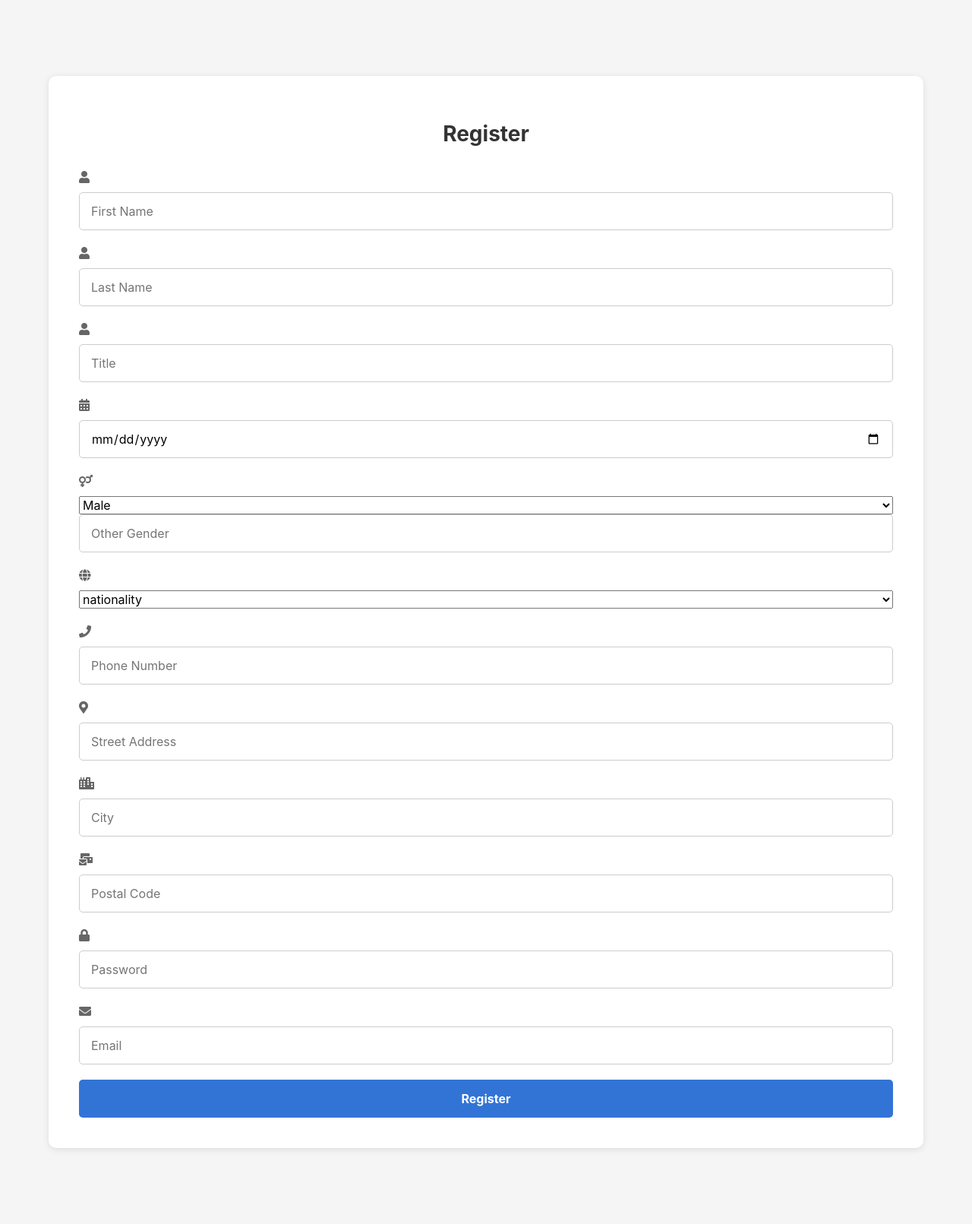
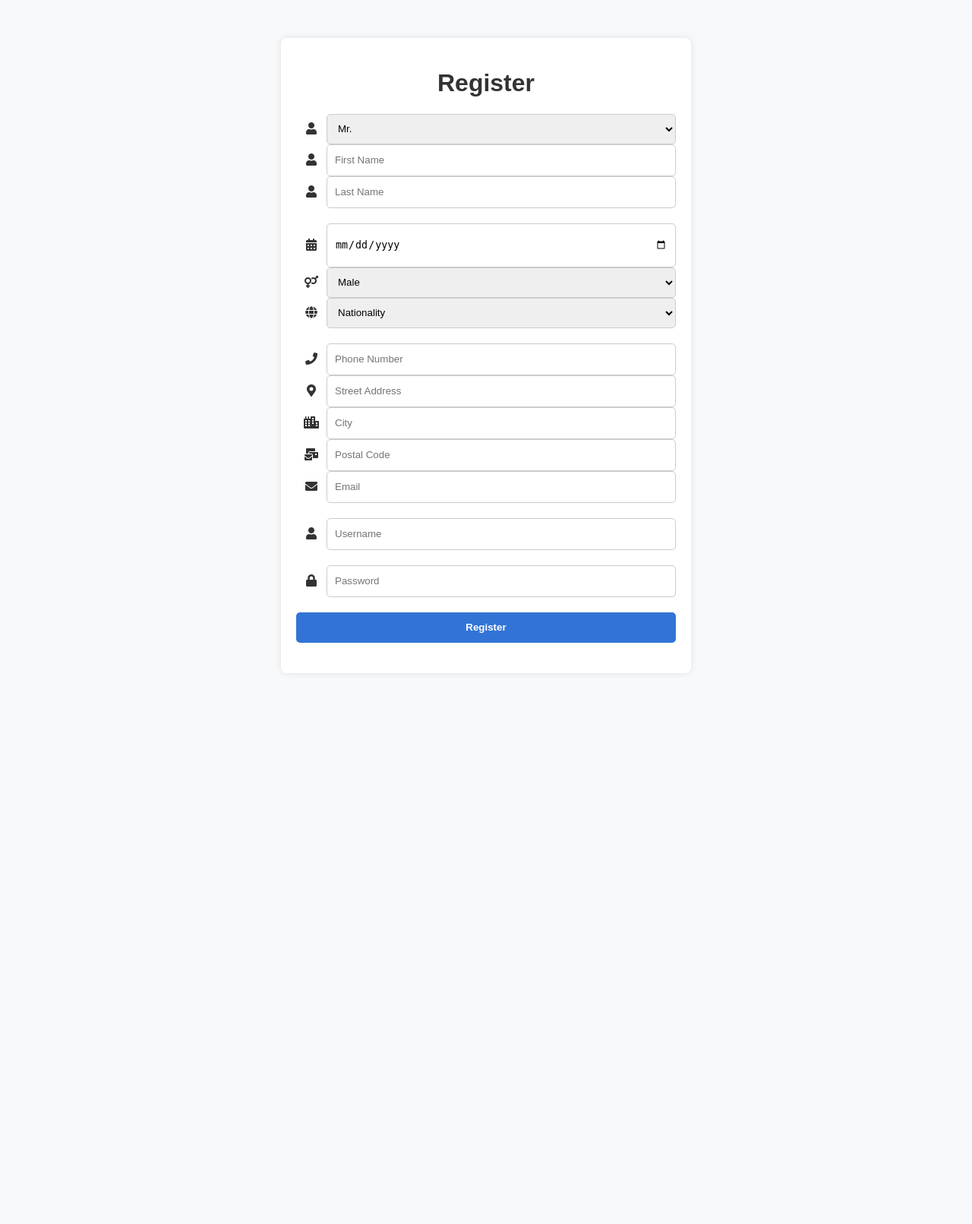
Before and after one commit to semajavoye/MiaCAD, a PHP site: page /register.php in a window 1280 px wide. Shown: the whole page at 76% size. After the commit the page ends 846 px from the top, so only its background shows below. Run offline with PHP 8.4, Linux system fonts and the light colour scheme.

Commit message:
Register Form

```diff
--- a/src/frontend/css/register.css
+++ b/src/frontend/css/register.css
@@ -1,86 +1,71 @@
-* {
-    box-sizing: border-box;
-    font-family: -apple-system, BlinkMacSystemFont, "Segoe UI", Roboto, Oxygen, Ubuntu, Cantarell, "Fira Sans", "Droid Sans", "Helvetica Neue", Arial, sans-serif;
-    font-size: 16px;
+:root {
+    --primary-color: #3274d6;
 }
 
 body {
-    background-color: #f5f5f5; /* Light background color */
+    background-color: #f8f9fa;
     margin: 0;
+    font-family: Arial, sans-serif;
 }
 
 .register {
     width: 90%;
-    max-width: 1200px; /* Set max-width for better responsiveness */
-    background-color: #ffffff;
-    box-shadow: 0 2px 10px rgba(0, 0, 0, 0.1); /* Slightly elevated box shadow */
-    margin: 100px auto;
-    padding: 40px;
-    border-radius: 10px;
+    max-width: 500px;
+    margin: 50px auto;
+    padding: 20px;
+    background-color: #fff;
+    box-shadow: 0 0 10px rgba(0, 0, 0, 0.1);
+    border-radius: 8px;
 }
 
 .register h1 {
     text-align: center;
-    color: #333333; /* Darker text color */
-    font-size: 28px;
-    margin-bottom: 30px;
+    color: #333;
 }
 
-.register form {
-    display: grid;
-    grid-template-columns: 1fr; /* Single column layout for better mobile responsiveness */
-    gap: 20px;
+.form-group {
+    margin-bottom: 20px;
 }
 
-.register form .form-group {
+.input-group {
     display: flex;
-    flex-direction: column;
+    align-items: center;
 }
 
-.register form label {
-    margin-bottom: 10px;
-    color: #666666; /* Slightly muted label color */
+.input-group label {
+    flex: 0 0 40px;
+    text-align: center;
+    color: #333;
 }
 
-.register form input[type="password"],
-.register form input[type="text"],
-.register form input[type="email"],
-.register form input[type="number"],
-.register form input[type="tel"],
-.register form input[type="date"] {
-    width: 100%;
-    height: 50px;
-    border: 1px solid #cccccc; /* Lighter border color */
-    padding: 0 15px;
+.input-group input,
+.input-group select {
+    flex: 1;
+    height: 40px;
+    padding: 0 10px;
+    border: 1px solid #ccc;
     border-radius: 5px;
-    transition: border-color 0.3s ease; /* Smooth border transition */
 }
 
-.register form input[type="password"]:focus,
-.register form input[type="text"]:focus,
-.register form input[type="email"]:focus {
-    border-color: #3274d6; /* Highlight border color on focus */
-    outline: none;
+.input-group input[type="date"] {
+    padding: 8px 10px;
 }
 
-.register form input[type="submit"] {
+.form-group input[type="submit"] {
     width: 100%;
-    padding: 15px;
+    height: 40px;
     background-color: #3274d6;
-    border: 0;
+    border: none;
     border-radius: 5px;
+    color: #fff;
+    font-weight: bold;
     cursor: pointer;
-    font-weight: bold;
-    color: #ffffff;
-    transition: background-color 0.3s ease; /* Smooth background transition */
 }
 
-.register form input[type="submit"]:hover {
-    background-color: #2868c7;
+.form-group input[type="submit"]:hover {
+    background-color: #285f8f;
 }
 
-@media (max-width: 768px) {
-    .register {
-        margin-top: 50px; /* Adjust margin for smaller screens */
-    }
+.hidden {
+    display: none;
 }
--- a/src/frontend/register.php
+++ b/src/frontend/register.php
@@ -11,62 +11,65 @@ include "header.php";
     <div class="register">
         <h1>Register</h1>
         <form action="authenticate.php" method="post" autocomplete="off">
-            <div class="form-group">
-                <label for="vorname">
-                    <i class="fas fa-user"></i>
-                </label>
-                <input type="text" name="vorname" placeholder="First Name" id="vorname">
+            <div class="form-group names">
+                <div class="input-group">
+                    <label for="title"><i class="fas fa-user"></i></label>
+                    <select name="title" id="title" required>
+                        <option value="mr">Mr.</option>
+                        <option value="mrs">Mrs.</option>
+                        <option value="miss">Miss</option>
+                        <option value="dr">Dr.</option>
+                        <option value="prof">Prof.</option>
+                        <option value="other">Other</option>
+                    </select>
+                    <input type="text" name="titleInput" id="titleInput" placeholder="Other Title" class="hidden">
+                    <script>
+                        document.getElementById("title").addEventListener("change", function() {
+                            if (this.value === "other") {
+                                document.getElementById("titleInput").classList.remove("hidden");
+                            } else {
+                                document.getElementById("titleInput").classList.add("hidden");
+                            }
+                        });
+                    </script>
+                </div>
+                <div class="input-group">
+                    <label for="vorname"><i class="fas fa-user"></i></label>
+                    <input type="text" name="vorname" id="vorname" placeholder="First Name" required>
+                </div>
+                <div class="input-group">
+                    <label for="nachname"><i class="fas fa-user"></i></label>
+                    <input type="text" name="nachname" id="nachname" placeholder="Last Name" required>
+                </div>
             </div>
 
-            <div class="form-group">
-                <label for="nachname">
-                    <i class="fas fa-user"></i>
-                </label>
-                <input type="text" name="nachname" placeholder="Last Name" id="nachname">
+            <div class="form-group infos">
+                <div class="input-group">
+                    <label for="geburtsdatum"><i class="fas fa-calendar-alt"></i></label>
+                    <input type="date" name="geburtsdatum" id="geburtsdatum" required>
                 </div>
-
-            <div class="form-group">
-                <label for="titel">
-                    <i class="fas fa-user"></i>
-                </label>
-                <input type="text" name="titel" placeholder="Title" id="titel">
-            </div>
-
-            <div class="form-group">
-                <label for="geburtsdatum">
-                    <i class="fas fa-calendar-alt"></i>
-                </label>
-                <input type="date" name="geburtsdatum" id="geburtsdatum">
-            </div>
-
-            <div class="form-group">
-                <label for="geschlecht">
-                    <i class="fas fa-venus-mars"></i>
-                </label>
-                <select name="gender" id="genderSelect">
+                <div class="input-group">
+                    <label for="gender"><i class="fas fa-venus-mars"></i></label>
+                    <select name="gender" id="genderSelect" required>
                         <option value="male">Male</option>
                         <option value="female">Female</option>
                         <option value="other">Other</option>
-                    <script>document.getElementById('genderSelect').addEventListener('change', function() {
-    var otherInput = document.getElementById('otherGenderInput');
-    if (this.value === 'other') {
-        otherInput.style.display = 'block';
-        otherInput.classList.remove('hidden');
-    } else {
-        otherInput.style.display = 'none';
-        otherInput.classList.add('hidden');
-    }
-});</script>
                     </select>
                     <input type="text" name="otherGender" id="otherGenderInput" placeholder="Other Gender" class="hidden">
+                    <script>
+                        document.getElementById("genderSelect").addEventListener("change", function() {
+                            if (this.value === "other") {
+                                document.getElementById("otherGenderInput").classList.remove("hidden");
+                            } else {
+                                document.getElementById("otherGenderInput").classList.add("hidden");
+                            }
+                        });
+                    </script>
                 </div>
-
-            <div class="form-group">
-                <label for="nationalität">
-                    <i class="fas fa-globe"></i>
-                </label>
+                <div class="input-group">
+                    <label for="nationality"><i class="fas fa-globe"></i></label>
                     <select name="nationality">
-                    <option value="">nationality</option>
+                        <option value="">Nationality</option>
                         <option value="afghan">Afghan</option>
                         <option value="albanian">Albanian</option>
                         <option value="algerian">Algerian</option>
@@ -261,52 +264,50 @@ include "header.php";
                         <option value="zimbabwean">Zimbabwean</option>
                     </select>
                 </div>
+            </div>
 
-            <div class="form-group">
-                <label for="telefonnummer">
-                    <i class="fas fa-phone"></i>
-                </label>
-                <input type="tel" name="telefonnummer" placeholder="Phone Number" id="telefonnummer">
+            <div class="form-group personalInformation">
+                <div class="input-group">
+                    <label for="telefonnummer"><i class="fas fa-phone"></i></label>
+                    <input type="tel" name="telefonnummer" id="telefonnummer" placeholder="Phone Number" required>
+                </div>
+                <div class="input-group">
+                    <label for="strasse"><i class="fas fa-map-marker-alt"></i></label>
+                    <input type="text" name="strasse" id="strasse" placeholder="Street Address" required>
+                </div>
+                <div class="input-group">
+                    <label for="ort"><i class="fas fa-city"></i></label>
+                    <input type="text" name="ort" id="ort" placeholder="City" required>
+                </div>
+                <div class="input-group">
+                    <label for="plz"><i class="fas fa-mail-bulk"></i></label>
+                    <input type="text" name="plz" id="plz" placeholder="Postal Code" required>
+                </div>
+                <div class="input-group">
+                    <label for="email"><i class="fas fa-envelope"></i></label>
+                    <input type="email" name="email" id="email" placeholder="Email" required>
+                </div>
             </div>
 
             <div class="form-group">
-                <label for="strasse">
-                    <i class="fas fa-map-marker-alt"></i>
-                </label>
-                <input type="text" name="strasse" placeholder="Street Address" id="strasse">
+                <div class="input-group">
+                    <label for="username"><i class="fas fa-user"></i></label>
+                    <input type="text" name="username" id="username" placeholder="Username" required>
+                </div>
+            </div>
+            <div class="form-group">
+                <div class="input-group">
+                    <label for="password"><i class="fas fa-lock"></i></label>
+                    <input type="password" name="password" id="password" placeholder="Password" required>
+                </div>
             </div>
 
             <div class="form-group">
-                <label for="ort">
-                    <i class="fas fa-city"></i>
-                </label>
-                <input type="text" name="ort" placeholder="City" id="ort">
+                <input type="submit" name="register" value="Register">
             </div>
-
-            <div class="form-group">
-                <label for="plz">
-                    <i class="fas fa-mail-bulk"></i>
-                </label>
-                <input type="text" name="plz" placeholder="Postal Code" id="plz">
-            </div>
-
-            <div class="form-group">
-                <label for="password">
-                    <i class="fas fa-lock"></i>
-                </label>
-                <input type="password" name="password" placeholder="Password" id="password" required>
-            </div>
-
-            <div class="form-group">
-                <label for="email">
-                    <i class="fas fa-envelope"></i>
-                </label>
-                <input type="email" name="email" placeholder="Email" id="email" required>
-            </div>
-
-            <input type="submit" name="register" value="Register">
         </form>
     </div>
+    <script src="js/register.js"></script>
 </body>
 
 </html>
```
Also changed, not shown: src/frontend/authenticate.php (+22 -1 lines). Lines whose indentation alone changed are shown as unchanged.
